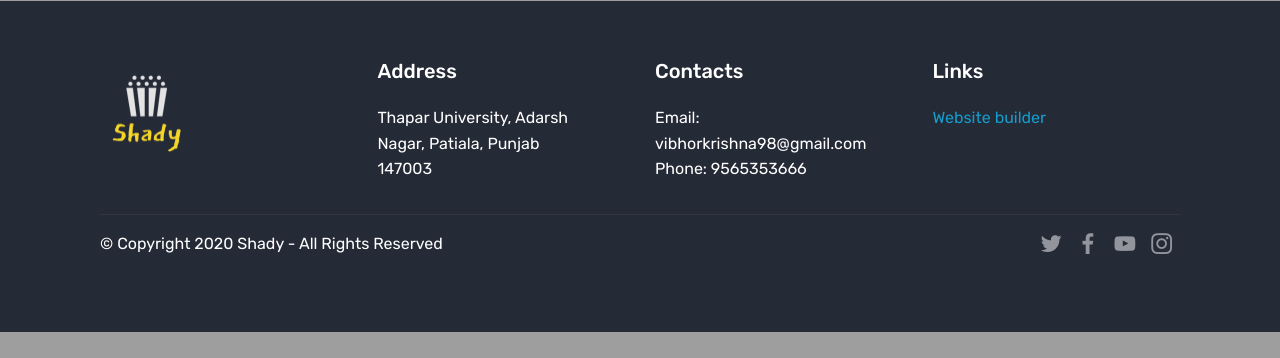
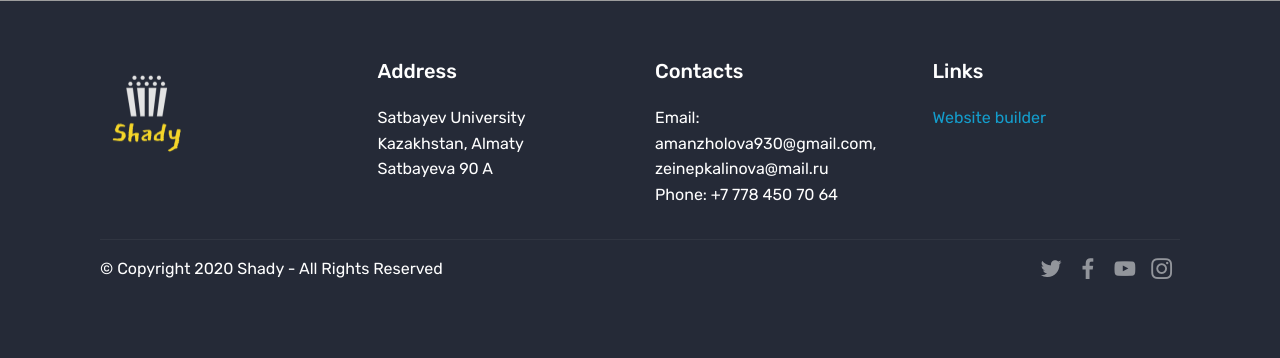
Before and after one commit to amanzholova-2003/Diplom, a Flask app: page /Video in a window 1280 px wide. Shown: the part 998-1356 px from the top of the page. Before the commit the page ends 1330 px from the top, so only its background shows below. Run offline with Flask 3, Linux system fonts and the light colour scheme; some libraries are stand-ins or nearby versions; some web fonts are replaced.

Commit message:
Обновлен папка App

```diff
--- a/templates/ContactUs.html
+++ b/templates/ContactUs.html
@@ -56,7 +56,7 @@
 
                         YOLO</a></li><li class="nav-item"><a class="nav-link link text-white display-4" href="{{ url_for('ContactUs')}}"><span class="mobi-mbri mobi-mbri-phone mbr-iconfont mbr-iconfont-btn"></span>
 
-                        Contact Us</a></li><li class="nav-item"><a class="nav-link link text-white display-4" href="https://github.com/vibhorkrishna/S.H.A.D.Y"><span class="mbrib-github mbr-iconfont mbr-iconfont-btn"></span>
+                        Contact Us</a></li><li class="nav-item"><a class="nav-link link text-white display-4" href="https://github.com/amanzholova-2003/Diplom1"><span class="mbrib-github mbr-iconfont mbr-iconfont-btn"></span>
                         Github</a></li><li class="nav-item"><a class="nav-link link text-white display-4" href="https://mobirise.co">
                         </a></li></ul>
 
--- a/templates/Shady.html
+++ b/templates/Shady.html
@@ -57,7 +57,7 @@
 
                         YOLO</a></li><li class="nav-item"><a class="nav-link link text-white display-4" href="{{ url_for('ContactUs')}}"><span class="mobi-mbri mobi-mbri-phone mbr-iconfont mbr-iconfont-btn"></span>
 
-                        Contact Us</a></li><li class="nav-item"><a class="nav-link link text-white display-4" href="https://github.com/vibhorkrishna/S.H.A.D.Y"><span class="mbrib-github mbr-iconfont mbr-iconfont-btn"></span>
+                        Contact Us</a></li><li class="nav-item"><a class="nav-link link text-white display-4" href="https://github.com/amanzholova-2003/Diplom1"><span class="mbrib-github mbr-iconfont mbr-iconfont-btn"></span>
                         Github</a></li><li class="nav-item"><a class="nav-link link text-white display-4" href="https://mobirise.co">
                         </a></li></ul>
 
--- a/templates/Video.html
+++ b/templates/Video.html
@@ -62,7 +62,7 @@
 
                         YOLO</a></li><li class="nav-item"><a class="nav-link link text-white display-4" href="{{ url_for('ContactUs')}}"><span class="mobi-mbri mobi-mbri-phone mbr-iconfont mbr-iconfont-btn"></span>
 
-                        Contact Us</a></li><li class="nav-item"><a class="nav-link link text-white display-4" href="https://github.com/vibhorkrishna/S.H.A.D.Y"><span class="mbrib-github mbr-iconfont mbr-iconfont-btn"></span>
+                        Contact Us</a></li><li class="nav-item"><a class="nav-link link text-white display-4" href="https://github.com/amanzholova-2003/Diplom1"><span class="mbrib-github mbr-iconfont mbr-iconfont-btn"></span>
                         Github</a></li><li class="nav-item"><a class="nav-link link text-white display-4" href="https://mobirise.co">
                         </a></li></ul>
 
@@ -103,17 +103,17 @@
                 <h5 class="pb-3">
                     Address
                 </h5>
-                <p class="mbr-text">Thapar University, Adarsh
-<br>Nagar, Patiala, Punjab
-<br>147003</p>
+                <p class="mbr-text">Satbayev University
+<br>Kazakhstan, Almaty
+<br>Satbayeva 90 A</p>
             </div>
             <div class="col-12 col-md-3 mbr-fonts-style display-7">
                 <h5 class="pb-3">
                     Contacts
                 </h5>
                 <p class="mbr-text">
-                    Email: vibhorkrishna98@gmail.com
-                    <br>Phone: 9565353666</p>
+                    Email: amanzholova930@gmail.com, zeinepkalinova@mail.ru
+                    <br>Phone: +7 778 450 70 64</p>
             </div>
             <div class="col-12 col-md-3 mbr-fonts-style display-4">
                 <h5 class="pb-3">
```
Also changed, not shown: templates/FallDetection.html (+6 -6 lines), templates/ObjectDetection.html (+6 -6 lines), templates/SocialDistancingDetection.html (+6 -6 lines), templates/VehicleCrashDetection.html (+6 -6 lines).
